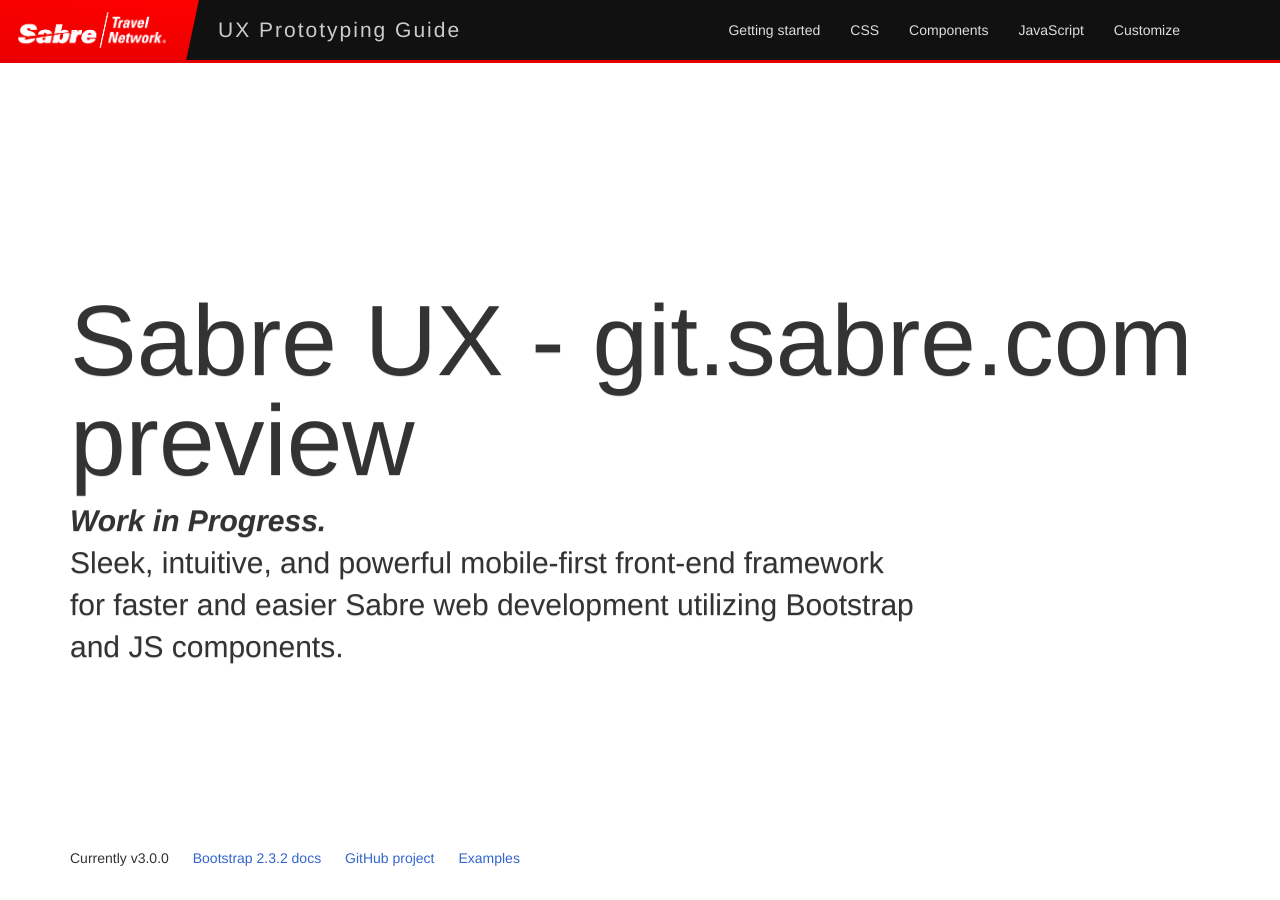
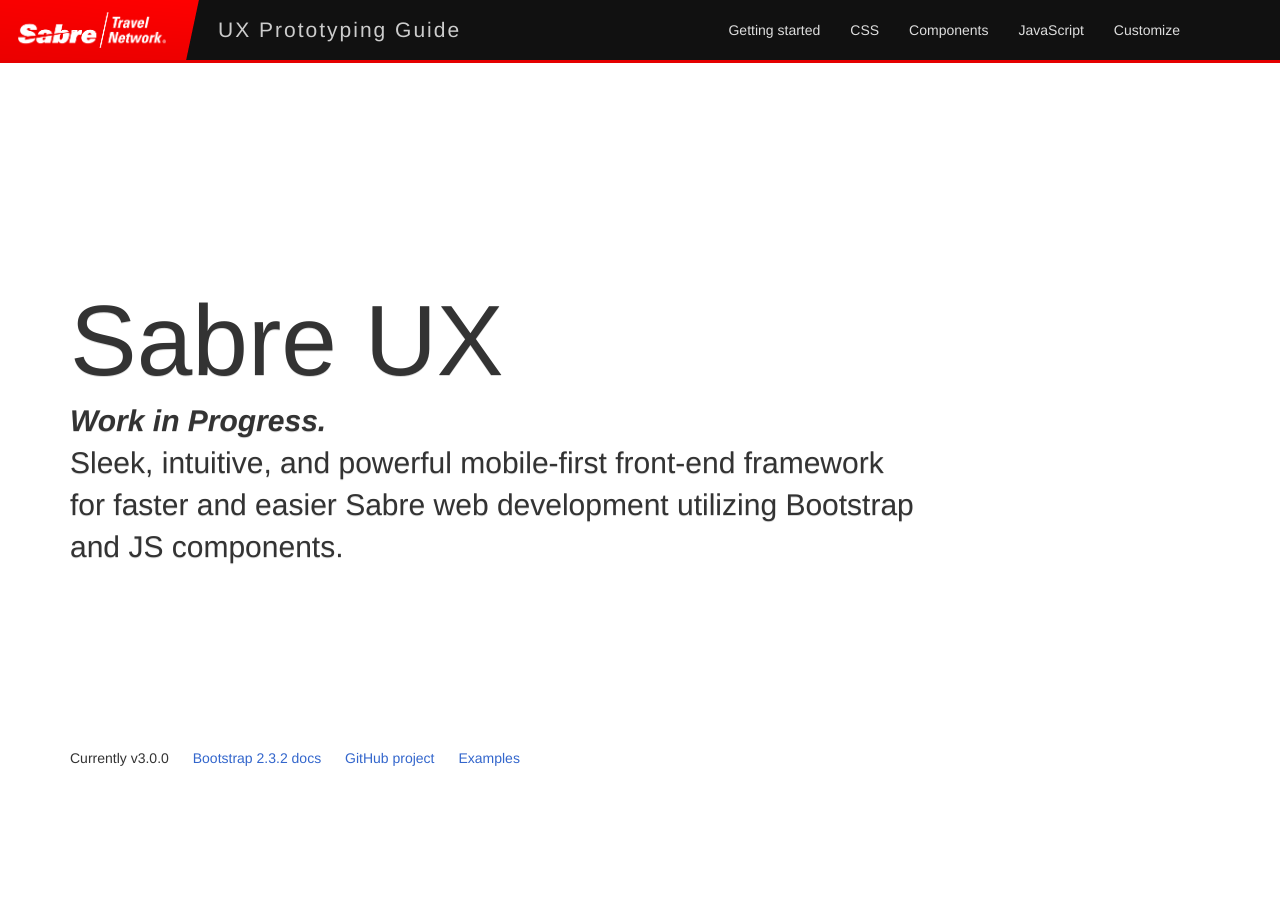
Before and after one commit to bramick/SabreUX.github.io, a Jekyll site: the page built from index.html, in a window 1280 px wide. Built offline with Jekyll 4.4.1, drawn with Linux system fonts in a browser that asks for light colours; nearby versions of some CDN libraries; Markdown is read by kramdown in place of the engine named in the settings; comment, search, counter and statistics services are not loaded.

Commit message:
Merged from Blake’s master

```diff
--- a/_gh_pages/index.html
+++ b/_gh_pages/index.html
@@ -89,7 +89,7 @@
     <!-- Page content of course! -->
     <main class="bs-masthead" id="content" role="main">
   <div class="container">
-    <h1>Sabre UX - git.sabre.com preview</h1>
+    <h1>Sabre UX</h1>
     <p class="lead"><strong><em>Work in Progress.</em></strong><br>Sleek, intuitive, and powerful mobile-first front-end framework for faster and easier Sabre web development utilizing Bootstrap and JS components.</p>
     <p class="hide">
       <a href="https://github.com/twbs/bootstrap/releases/download/v3.0.0/bootstrap-3.0.0-dist.zip" class="btn btn-outline-inverse btn-lg" onclick="_gaq.push(['_trackEvent', 'Jumbotron actions', 'Download', 'Download 3.0.0']);">Download Bootstrap</a>
--- a/index.html
+++ b/index.html
@@ -6,7 +6,7 @@
 
 <main class="bs-masthead" id="content" role="main">
   <div class="container">
-    <h1>Sabre UX - git.sabre.com preview</h1>
+    <h1>Sabre UX</h1>
     <p class="lead"><strong><em>Work in Progress.</em></strong><br>Sleek, intuitive, and powerful mobile-first front-end framework for faster and easier Sabre web development utilizing Bootstrap and JS components.</p>
     <p class="hide">
       <a href="{{ site.download_dist }}" class="btn btn-outline-inverse btn-lg" onclick="_gaq.push(['_trackEvent', 'Jumbotron actions', 'Download', 'Download {{ site.current_version }}']);">Download Bootstrap</a>
```
